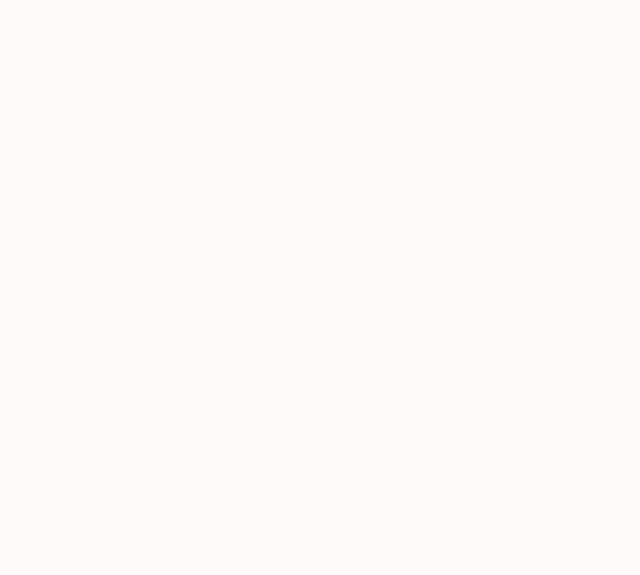
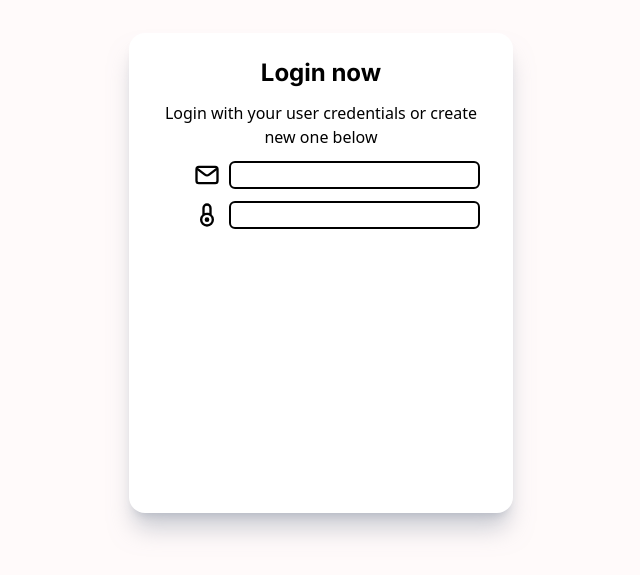
Before and after one commit to idontknowlolwhattoput/Diagnostic.a, a React (Vite) app: page /login in a window 1280 px wide. Shown: the part 127-702 px from the top of the page, without its empty margins (319-959 px from the left). Built offline with nearby package versions, Linux system fonts and the light colour scheme.

Commit message:
login ui

```diff
--- a/src/Frontend/pages/Login.jsx
+++ b/src/Frontend/pages/Login.jsx
@@ -1,9 +1,23 @@
 import "./login.css"
+import password from '../../assets/padlock.svg'
+import email from "../../assets/email.svg"
+
 export default function Login() {
     return (
        <main className="flex justify-center items-center w-dvw h-dvh bg-[#FFFAFA]">
-         <div className=" bg-red-500 rounded-xl " id="login">
-
+         <div className="flex flex-col items-center gap-3 bg-white p-6 rounded-2xl shadow-xl shadow-gray-400/50" id="login">
+           <h1 className="inter text-2xl font-bold">Login now</h1>
+           <p className="text-center">Login with your user credentials or create new one below</p>
+             <form className="flex flex-col gap-3 w-64 ">
+               <div className="flex gap-2 items-center w-full">
+                 <img src={email} className="w-7 h-7"/>
+                 <input type="email" className="border-2 px-2 rounded-md"></input>
+               </div>
+               <div className="flex gap-2 items-center w-full">
+                 <img src={password} className="w-7 h-7"/>
+                 <input type="email" className="border-2 px-2 rounded-md"></input>
+               </div>
+             </form>
          </div>
        </main>
     )
--- a/src/Frontend/pages/login.css
+++ b/src/Frontend/pages/login.css
@@ -1,3 +1,13 @@
-@media only screen and (max-width: 600px) {
+@media (max-width: 480px) {
+    #login {
+      width: 80dvw;
+      height: 50dvh;
+    }
+}
 
+@media (max-width: 2480px) {
+    #login {
+      width: 30dvw;
+      height: 60dvh;
+    }
 }
```
Also changed, not shown: src/assets/email.svg (added), src/assets/padlock.svg (added).
